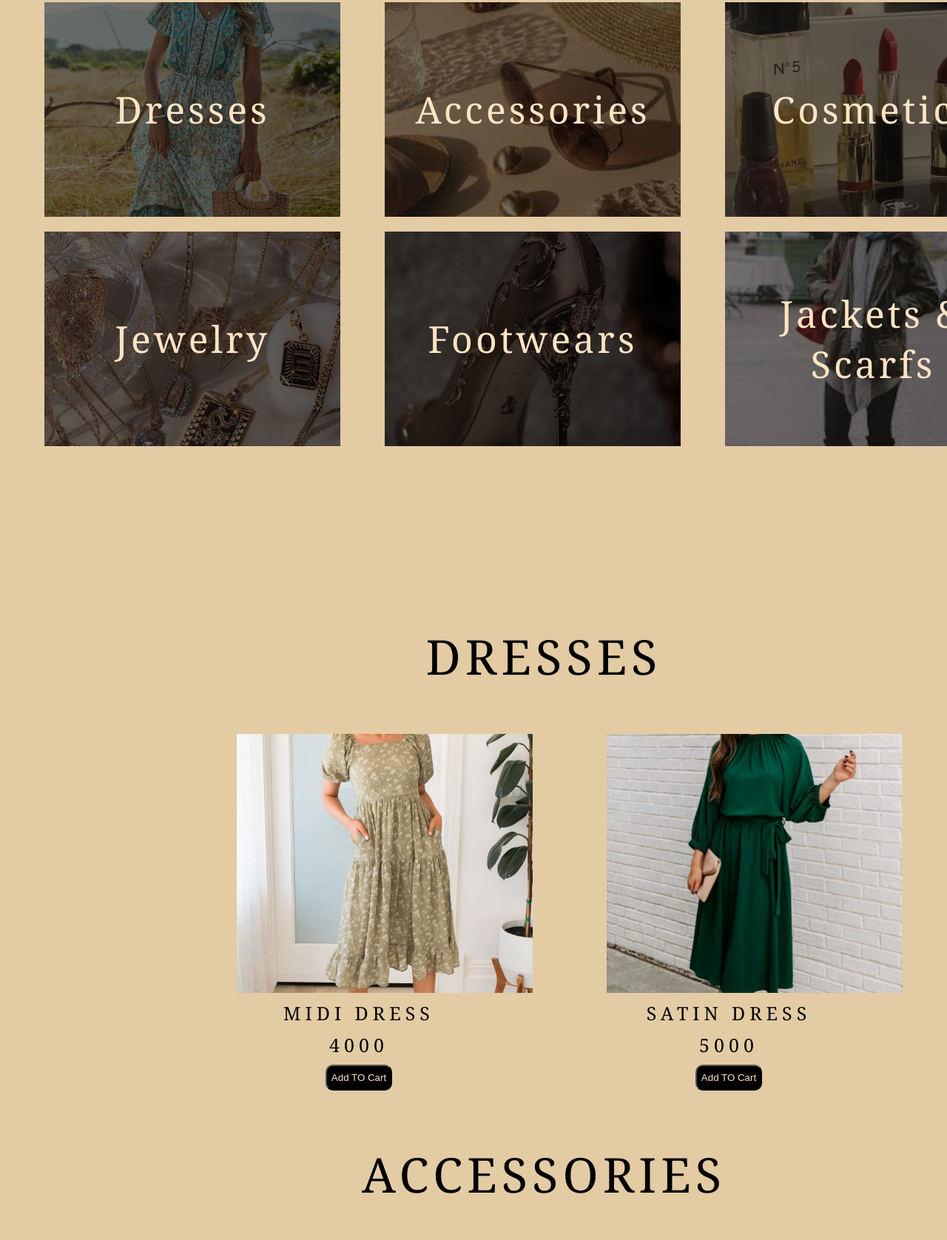
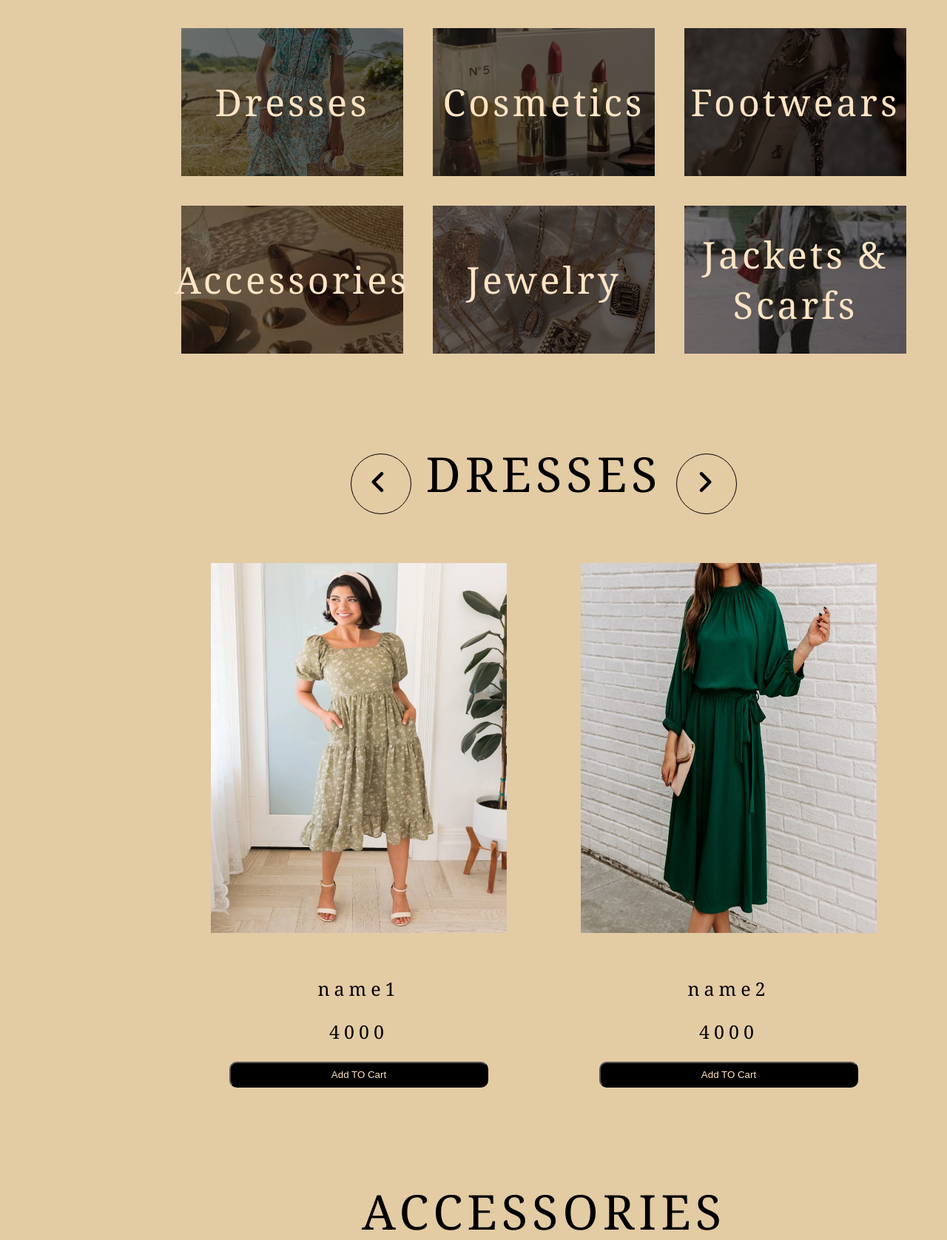
Before and after one commit to MelissaSequeira/fashionweb.github.io, a plain HTML site: page index.html in a window 1280 px wide. Shown: the part 867-2543 px from the top of the page at 74% size. Drawn offline with Linux system fonts and the light colour scheme.

Commit message:
dresssecmovement

```diff
--- a/index.html
+++ b/index.html
@@ -38,20 +38,10 @@
         <div class="divjacks"><a class="discover-text" href="#categary-jack">Jackets & Scarfs</a></div>
     </div>
     <div id="categary-dress">
-        <div class="categary-title">DRESSES</div>
-        <div class="inner-catdiv">
-            <div class="inner-categary-div1">
-                <div class="inner-categary-div1-img"></div>
-                <div class="product-name">MIDI DRESS</div>
-                <div class="product-price">4000</div>
-                <button class="add-to-cart-button">Add TO Cart</button>
-            </div>
-            <div class="inner-categary-div2">
-                <div class="inner-categary-div2-img"></div>
-                <div class="product-name">SATIN DRESS</div>
-                <div class="product-price">5000</div>
-                <button class="add-to-cart-button">Add TO Cart</button>
-            </div>
+        <div class="categary-title"><i id="lbut" class='fas fa-angle-left' style='font-size:36px'></i>DRESSES<i id="rbut"  class='fas fa-angle-right' style='font-size:36px'></i></div>
+
+        <div class="inner-catdivd">
+
         </div>
     </div>
     <div id="categary-access">
--- a/javas.js
+++ b/javas.js
@@ -86,3 +86,63 @@ document.addEventListener("DOMContentLoaded", function() {
         }
     });
 });
+
+let dress_sec=document.querySelector('.inner-catdivd');
+let innerhtml1='';
+
+let itemdress=[{dim:'cdress1.webp', dprodname:'name1',dprodprice:4000},
+    {dim:'cdress5.jpg', dprodname:'name2',dprodprice:4000},
+    {dim:'dress3.webp', dprodname:'name3',dprodprice:4000},
+    {dim:'dress4.jpeg', dprodname:'name4',dprodprice:4000},
+    {dim:'dress5.png', dprodname:'name5',dprodprice:4000},
+    {dim:'dress6.webp', dprodname:'name6',dprodprice:4000},
+    {dim:'dress7.jpeg', dprodname:'name7',dprodprice:4000},
+    {dim:'dress8.webp', dprodname:'name8',dprodprice:4000}
+];
+
+if(!dress_sec){
+    console.log('sjhfbsjd');
+}else{
+    itemdress.forEach(item1=>{
+        innerhtml1+=`
+        <div class="inner-categary-divd">
+
+                <div class="inner-categary-divd-img">
+                <img src="${item1.dim}">
+                </div>
+                <div class="dprdinfo">
+                <div class="product-name">${item1.dprodname}</div>
+                <div class="product-price">${item1.dprodprice}</div>
+                <button class="add-to-cart-button">Add TO Cart</button>
+                </div>
+
+        </div>
+        `;
+    });
+    dress_sec.innerHTML=innerhtml1;
+}
+document.addEventListener('DOMContentLoaded', (event) => {
+    let leftdbut = document.querySelector('#lbut');
+    let rightdbut = document.querySelector('#rbut');
+    let slidecont = document.querySelector('.inner-catdivd');
+    let slidepics = document.querySelectorAll('.inner-categary-divd'); // Selecting all elements with the class
+
+    let slideno1 = 0;
+    let picwidth = 1000;
+
+    rightdbut.addEventListener('click', () => {
+        // Adjust condition for proper range
+        if (slideno1 < slidepics.length - Math.floor(slidecont.clientWidth / picwidth)) {
+            slideno1++;
+            slidecont.style.transform = `translateX(-${slideno1 * picwidth}px)`;
+        }
+    });
+
+    leftdbut.addEventListener('click', () => {
+        // Add left button functionality
+        if (slideno1 > 0) {
+            slideno1--;
+            slidecont.style.transform = `translateX(-${slideno1 * picwidth}px)`;
+        }
+    });
+});
--- a/styles.css
+++ b/styles.css
@@ -24,7 +24,7 @@ body {
     display: flex;
     justify-content: center;
     align-items: center;
-
+    z-index: 10;
 }.navtext{
     display: flex;
     justify-content: center;
@@ -169,14 +169,16 @@ body {
 }
 /* page1 ends */
 #discover {
-
     width: 100%;
-    height: 800px;
-    display: inline-flex;
+    height: 550px;
+    display: flex;
+    flex-flow: wrap;
+    padding-top: 50px;
+    align-content: center;
+    flex-direction: column;
     flex-wrap: wrap;
-    flex-direction: row;
-    padding-top: 50px;
-    align-content: flex-start;
+    justify-content: center;
+    align-items: center;
 }
 .divdresses{
     background:linear-gradient(to right,rgba(30, 28, 23, 0.6),rgba(0, 0, 0, 0.6)),url('divdress.jpg');
@@ -188,11 +190,9 @@ body {
     font-size: 50px;
     justify-content: center;
     align-items: center;
-    height: 290px;
-    width: 400px;
-    margin-top: 20px;
-    margin-left: 60px;
-
+    height: 200px;
+    width: 300px;
+    margin: 20px;
 }
 .divaccess{
     background:linear-gradient(to right,rgba(30, 28, 23, 0.6),rgba(0, 0, 0, 0.6)),url('divacc.jpg');
@@ -204,11 +204,9 @@ body {
     font-size: 50px;
     justify-content: center;
     align-items: center;
-    height: 290px;
-    width: 400px;
-    margin-top: 20px;
-    margin-left: 60px;
-
+    height: 200px;
+    width: 300px;
+    margin: 20px;
 }
 .divcosmt{
     background:linear-gradient(to right,rgba(30, 28, 23, 0.6),rgba(0, 0, 0, 0.6)),url('divcos.jpg');
@@ -220,11 +218,9 @@ body {
     font-size: 50px;
     justify-content: center;
     align-items: center;
-    height: 290px;
-    width: 400px;
-    margin-top: 20px;
-    margin-left: 60px;
-
+    height: 200px;
+    width: 300px;
+    margin: 20px;
 }
 .divjewels{
     background:linear-gradient(to right,rgba(30, 28, 23, 0.6),rgba(0, 0, 0, 0.6)),url('divjew.jpg');
@@ -236,11 +232,9 @@ body {
     font-size: 50px;
     justify-content: center;
     align-items: center;
-    height: 290px;
-    width: 400px;
-    margin-top: 20px;
-    margin-left: 60px;
-
+    height: 200px;
+    width: 300px;
+    margin: 20px;
 }
 .divfoots{
     background:linear-gradient(to right,rgba(30, 28, 23, 0.6),rgba(0, 0, 0, 0.6)),url('divfoot.jpg');
@@ -252,11 +246,9 @@ body {
     font-size: 50px;
     justify-content: center;
     align-items: center;
-    height: 290px;
-    width: 400px;
-    margin-top: 20px;
-    margin-left: 60px;
-
+    height: 200px;
+    width: 300px;
+    margin: 20px;
 }
 .divjacks{
     background:linear-gradient(to right,rgba(30, 28, 23, 0.6),rgba(0, 0, 0, 0.6)),url('divjack.jpg');
@@ -268,11 +260,9 @@ body {
     font-size: 50px;
     justify-content: center;
     align-items: center;
-    height: 290px;
-    width: 400px;
-    margin-top: 20px;
-    margin-left: 60px;
-
+    height: 200px;
+    width: 300px;
+    margin: 20px;
 }
 .discover-text{
     display: flex;
@@ -319,8 +309,13 @@ body {
 }
 /* page2 ends */
 #categary-dress{
-    width: 100%;
-    height: 700px;
+    width: 1000px;
+    height: 1000px;
+    display: flex;
+    flex-direction: column;
+    align-items: center;
+    margin-inline: auto;
+    overflow: hidden;
 }
 #categary-access{
     width: 100%;
@@ -352,6 +347,27 @@ body {
     font-size: 65px;
     letter-spacing: 6px;
 }
+.inner-catdivd{
+    width: 1000px;
+    height: 1000px;
+    display: flex;
+    flex-direction: column;
+    flex-wrap: wrap;
+    align-content: flex-start;
+    justify-content: center;
+    margin-top: 50px;
+    position: relative;
+    transition: transform 0.5s ease-in-out;
+    align-items: center;
+}
+#lbut, #rbut{
+    height: 40px;
+    width:40px;
+    margin: 20px;
+    padding: 20px;
+    border: solid 1px ;
+    border-radius: 50%;
+}
 .inner-catdiv{
     width: 100%;
     height: 620px;
@@ -361,27 +377,40 @@ body {
     align-content: center;
     justify-content: center;
     align-items: center;
+    transition: transform 0.5s ease-in-out; /* Add transition for smooth sliding */
 }
-.inner-categary-div1{
-    height: 500px;
+.inner-categary-divd{
+    height: 800px;
     width: 500px;
     display: flex;
     flex-direction: column;
     flex-wrap: wrap;
-    align-content: space-around;
+    align-items: center;
     justify-content: space-evenly;
-    align-items: center;
+    transition: transform 0.5s ease-in-out; /* Add transition for smooth sliding */
+}
+.inner-categary-divd-img img{
 
+    height:500px;
+    width:400px;
+    background-size: cover;
+    object-fit: fill;
+    background-position: center;
 }
-.inner-categary-div1-img{
-    margin-left: 70px;
-    height:350px;
+.inner-categary-divd-img{
+    height:500px;
     width:400px;
-    background-image: url('cdress1.webp');
     background-size: cover;
     object-fit: fill;
     background-position: center;
 
+}
+.dprdinfo{
+    height: 200px;
+    width: 70%;
+    display: flex;
+    flex-direction: column;
+    justify-content: space-evenly;
 }
 .product-name,.product-price{
     text-align: center;
@@ -400,17 +429,6 @@ body {
     align-content: space-around;
     justify-content: space-evenly;
     align-items: center;
-
-}
-.inner-categary-div2-img{
-    margin-left: 70px;
-    height:350px;
-    width:400px;
-    background-image: url('cdress5.jpg');
-    background-size: cover;
-    object-fit: fill;
-    background-position: center;
-
 }
 .inner-categary-div3{
     height: 500px;
@@ -690,8 +708,8 @@ body {
     align-items: center;
     margin: 20px;
     }
-    .inner-categary-div1-img{
-        margin-left: 20px;
+    .inner-categary-divd-img{
+
         height: 250px;
         width: 150px;
     }
```
